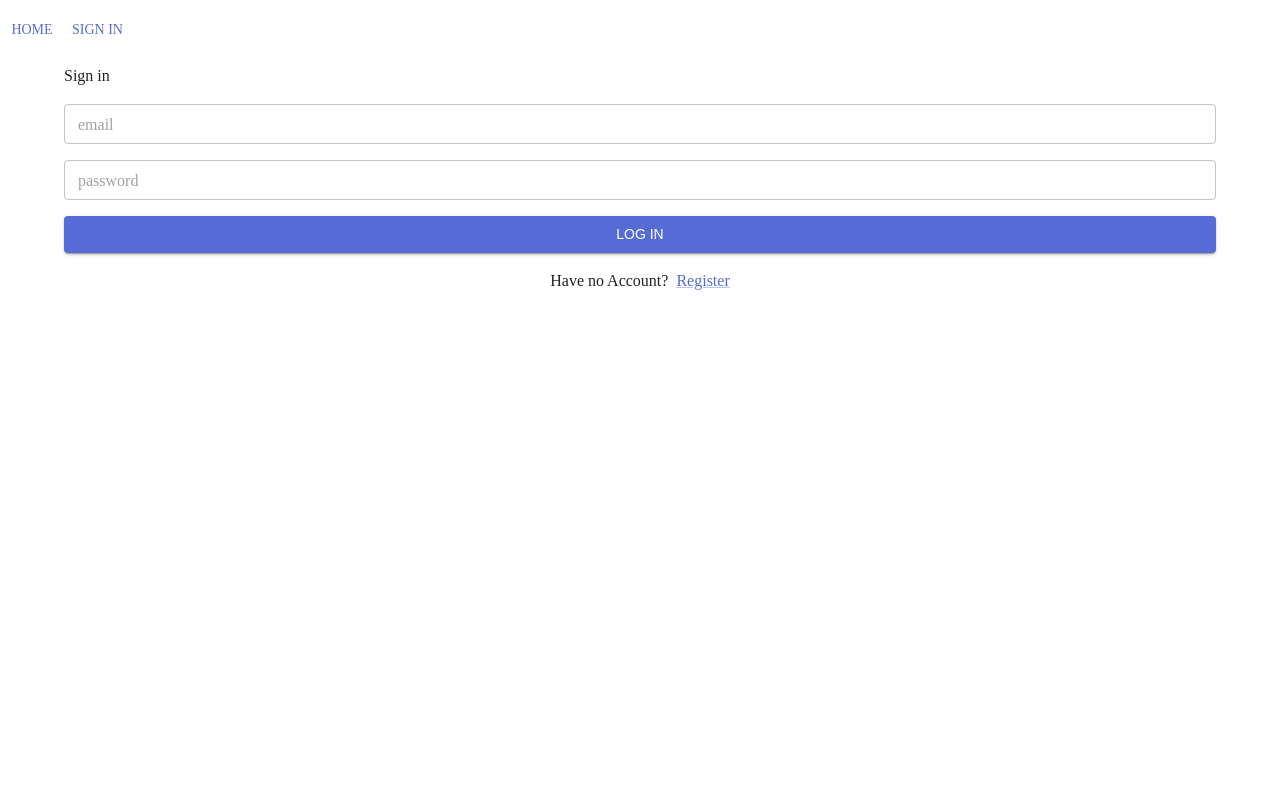
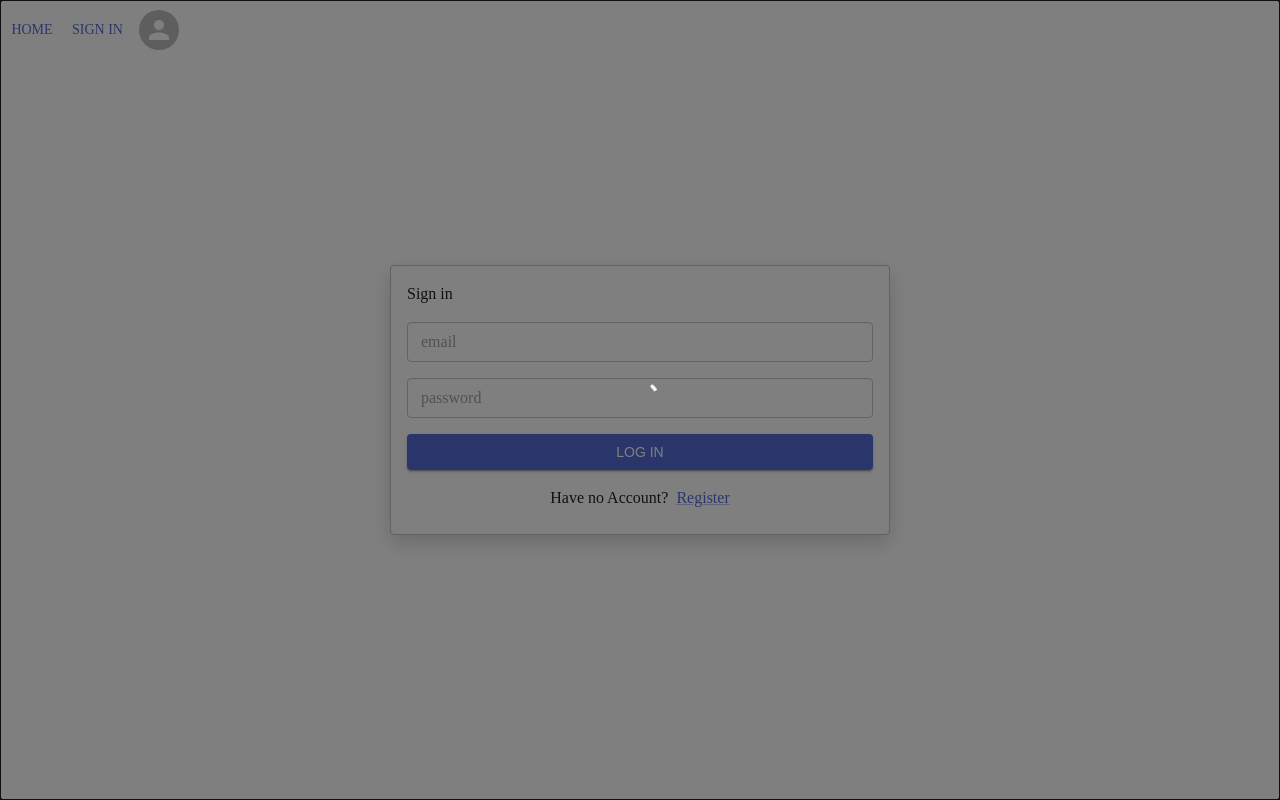
Before and after one commit to MarmotCluster/diss-client, a React (Create React App) app: page /login in a window 1280 px wide. Built offline with nearby package versions, Linux system fonts and the light colour scheme.

Commit message:
feat: added loading modal

```diff
--- a/src/App.tsx
+++ b/src/App.tsx
@@ -5,11 +5,13 @@ import { BrowserRouter, Routes, Route } from 'react-router-dom';
 import Header from './components/global/Header';
 import Home from './pages/home';
 import navigation from './router/navigation';
+import Loading from './components/global/Loading';
 
 export default function App() {
   return (
     <BrowserRouter>
       <Toaster position="bottom-center" />
+      <Loading />
       <Header />
       <Routes>
         <Route path="/" element={<Home />} />
--- a/src/components/global/Header.tsx
+++ b/src/components/global/Header.tsx
@@ -1,3 +1,4 @@
+import { Avatar, IconButton } from '@mui/material';
 import Box from '@mui/material/Box';
 import Button from '@mui/material/Button';
 import Grid from '@mui/material/Grid';
@@ -22,6 +23,11 @@ const Header = () => {
             Sign in
           </Button>
         </Grid>
+        <Grid item>
+          <IconButton>
+            <Avatar />
+          </IconButton>
+        </Grid>
       </Grid>
     </Box>
   );
--- /dev/null
+++ b/src/components/global/Loading.tsx
@@ -0,0 +1,27 @@
+import { Box, CircularProgress, Modal } from '@mui/material';
+import React from 'react';
+import { useRecoilValue } from 'recoil';
+import { globalState } from '../../stores/global/atom';
+
+const Loading = () => {
+  const { loading } = useRecoilValue(globalState);
+
+  return (
+    <Modal open={loading}>
+      <Box
+        sx={{
+          display: 'flex',
+          justifyContent: 'center',
+          alignItems: 'center',
+          width: '100vw',
+          height: '100vh',
+          color: 'white',
+        }}
+      >
+        <CircularProgress color="inherit" />
+      </Box>
+    </Modal>
+  );
+};
+
+export default Loading;
--- a/src/pages/home/index.tsx
+++ b/src/pages/home/index.tsx
@@ -51,7 +51,7 @@ const Home = () => {
           alignItems: 'center',
         }}
       >
-        <Typography sx={{ md: 1, fontFamily: 'Poppins', fontWeight: 900, fontSize: 36 }}>Xss Online</Typography>
+        <Typography sx={{ md: 1, fontFamily: 'Poppins', fontWeight: 900, fontSize: 36 }}>Injection Online</Typography>
         <Paper
           component="form"
           sx={{
--- a/src/pages/login/index.tsx
+++ b/src/pages/login/index.tsx
@@ -1,4 +1,4 @@
-import { Button, Container, Grid, Link, TextField, Typography } from '@mui/material';
+import { Button, Card, CardContent, Container, Grid, Link, TextField, Typography } from '@mui/material';
 import React, { useState } from 'react';
 import useAuth, { LoginProps } from '../../hooks/useAuth';
 import * as Yup from 'yup';
@@ -7,6 +7,7 @@ import { toast } from 'react-hot-toast';
 import useConvenience from '../../hooks/useConvenience';
 import { useNavigate } from 'react-router-dom';
 import { Link as RouterLink } from 'react-router-dom';
+import { styleCardDefault } from '../../styles';
 
 const schema = Yup.object().shape({
   email: Yup.string().required(),
@@ -48,9 +49,13 @@ const Login = () => {
   };
 
   return (
-    <Container>
+    <Container
+      sx={{ display: 'flex', justifyContent: 'center', alignItems: 'center', height: '100vh', fontFamily: 'Poppins' }}
+    >
+      <Card sx={{ ...styleCardDefault, width: 500 }}>
+        <CardContent>
           <form onSubmit={handleSubmit}>
-        <Grid container flexDirection="column" sx={{ mt: 8, '& > *:not(:last-child)': { mb: 2 } }}>
+            <Grid container flexDirection="column" sx={{ '& > *:not(:last-child)': { mb: 2 } }}>
               <Grid item>
                 <Typography>Sign in</Typography>
               </Grid>
@@ -90,6 +95,8 @@ const Login = () => {
               </Grid>
             </Grid>
           </form>
+        </CardContent>
+      </Card>
     </Container>
   );
 };
--- a/src/stores/global/atom.tsx
+++ b/src/stores/global/atom.tsx
@@ -3,6 +3,6 @@ import { atom } from 'recoil';
 export const globalState = atom({
   key: 'globalState',
   default: {
-    loading: false,
+    loading: true,
   },
 });
--- /dev/null
+++ b/src/styles/index.tsx
@@ -0,0 +1,6 @@
+import { SxProps, Theme } from '@mui/material/styles';
+
+export const styleCardDefault: SxProps<Theme> = {
+  border: '1px solid #c2c2c2',
+  boxShadow: '0px 8px 20px rgba(0,0,0,0.16)',
+};
```
Lines whose indentation alone changed are shown as unchanged.
